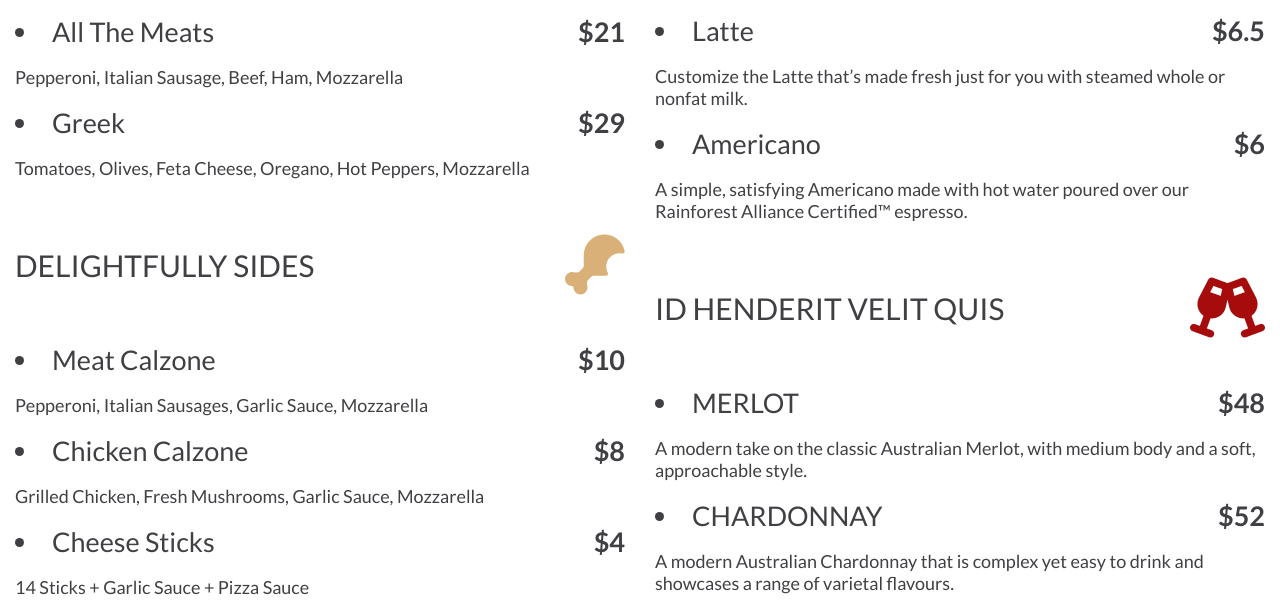
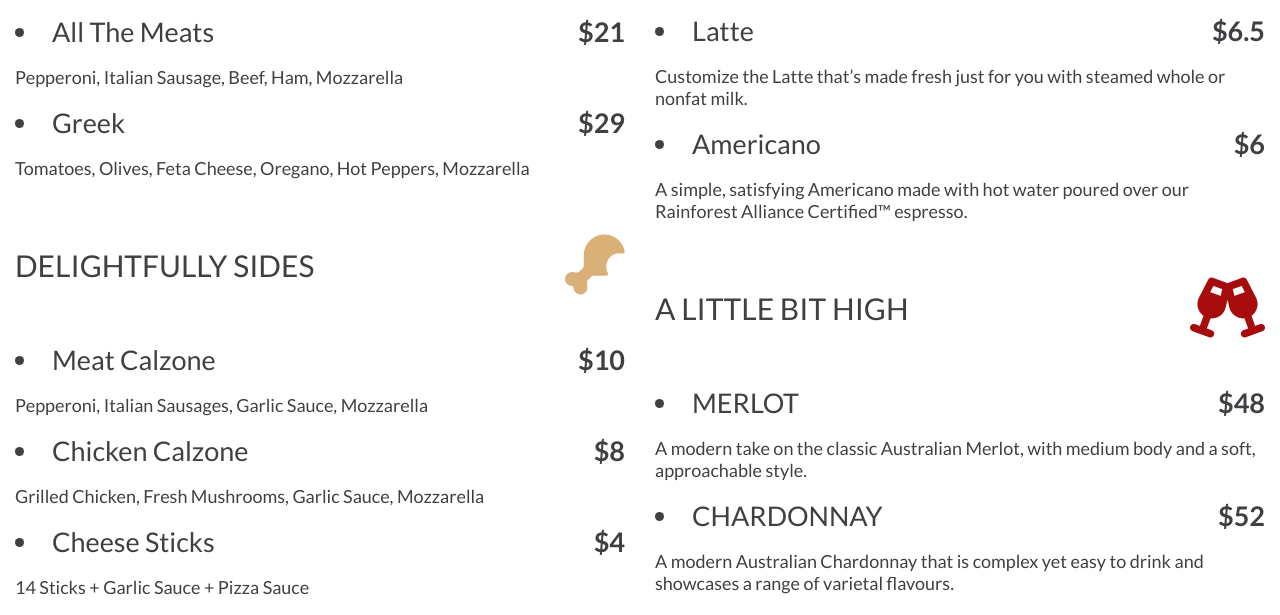
Before and after one commit to MrJeyhun/Pizza-Italiana, a website: page index.html in a window 1280 px wide. Shown: the part 2021-2636 px from the top of the page. Drawn offline with Linux system fonts and the light colour scheme; a web font is replaced by a local one.

Commit message:
"Pizza Italiana Template was added"

```diff
--- a/index.html
+++ b/index.html
@@ -238,7 +238,7 @@
               </p>
             </div>
             <div class="menu-name">
-              <p class="menu-sub--h">id henderit velit quis</p>
+              <p class="menu-sub--h">a little bit high</p>
               <i class="fas fa-glass-cheers fa-2x"></i>
             </div>
             <div class="menu-content">
```
